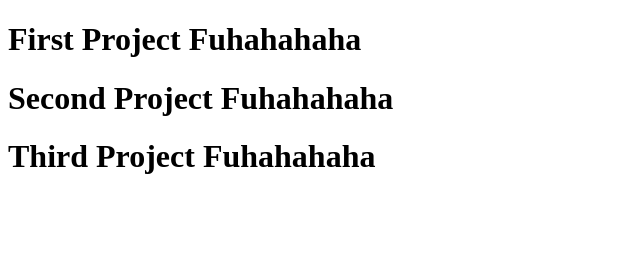
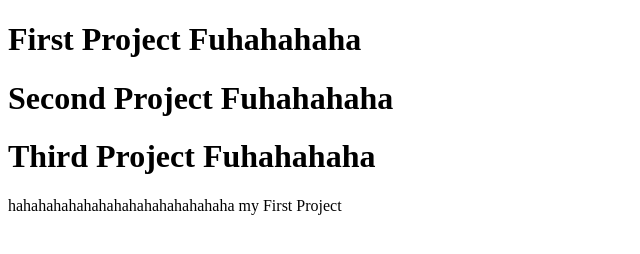
Before and after one commit to JiHunHeo/FirstProject, a plain HTML site: page index.html in a window 1280 px wide. Shown: the whole page, without its empty margins (0-640 px from the left). Drawn offline with Linux system fonts and the light colour scheme.

Commit message:
First Commit

```diff
--- a/index.html
+++ b/index.html
@@ -12,7 +12,7 @@
         <h1>Second Project Fuhahahaha</h1>
         <h1>Third Project Fuhahahaha</h1>
         <header></header>
-        <main></main>
+        <main>hahahahahahahahahahahahahahaha my First Project</main>
         <footer></footer>
         <script src="./main.js"></script>
     </body>
```
